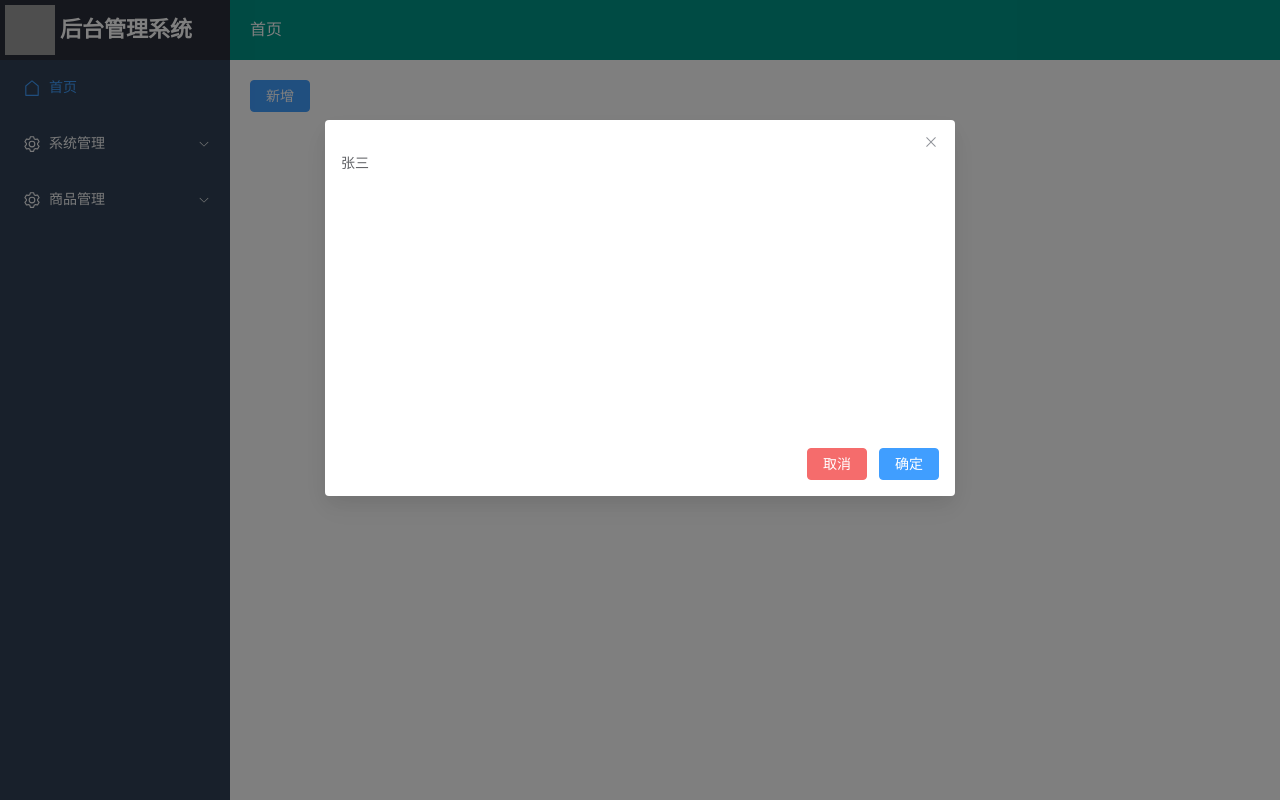
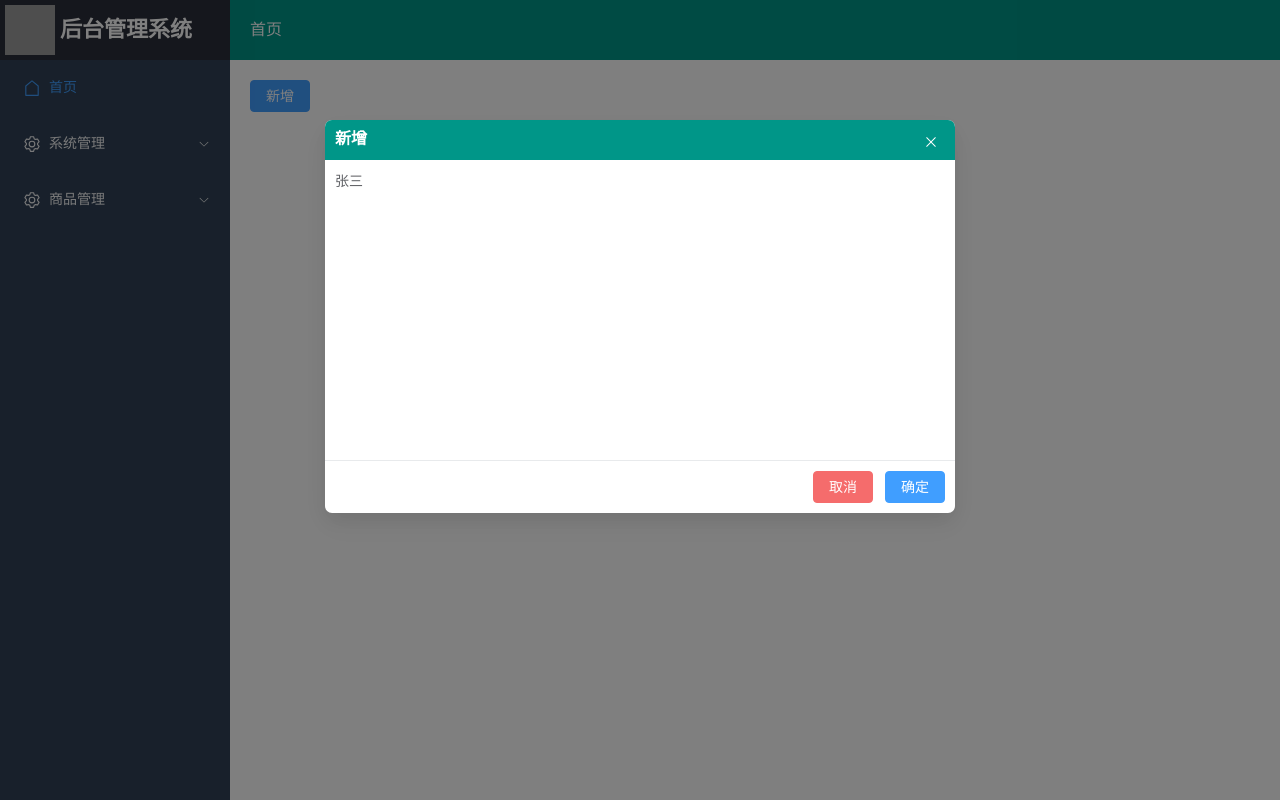
Before and after one commit to Bluesunn/Calligraphy, a Vue app in the folder background-project/: page /dashboard in a window 1280 px wide. Both pictures are taken after a click on the button "新增". Built offline with nearby package versions, Linux system fonts and the light colour scheme; grey boxes are pictures that could not be loaded.

Commit message:
弹框组件修改

```diff
--- a/background-project/src/components/SysDialog.vue
+++ b/background-project/src/components/SysDialog.vue
@@ -4,7 +4,7 @@
     :title="props.title"
     :width="props.width + 'px'"
     :before-close="onClose"
-    append-on-body
+    append-to-body
   >
     <div :style="{ height: props.height + 'px' }">
       <!-- 父组件传递过来的“东西”在此处展示 -->
@@ -26,7 +26,7 @@ interface DialogProps {
   width?: number;
   height?: number;
 }
-//接收父组件传递数据
+//定义props默认值
 const props = withDefaults(defineProps<DialogProps>(), {
   title: "标题",
   visible: false,
@@ -34,7 +34,7 @@ const props = withDefaults(defineProps<DialogProps>(), {
   height: 250,
 });
 
-//
+//自定义事件
 const emit = defineEmits(["onClose", "onConfirm"]);
 //定义弹框的关闭
 const onClose = () => {
@@ -46,14 +46,17 @@ const onConfirm = () => {
 };
 </script>
 
-<style scoped lang="scss">
+<style lang="scss" scope>
 .container {
   overflow-x: initial;
   overflow-y: auto;
 }
 .el-dialog {
+  padding: 0%;
   border-top-left-radius: 7px !important;
   border-top-right-radius: 7px !important;
+  border-bottom-left-radius: 7px !important;
+  border-bottom-right-radius: 7px !important;
   .el-dialog__header {
     margin-right: 0px;
     border-top-left-radius: 7px !important;
@@ -63,6 +66,9 @@ const onConfirm = () => {
       color: #fff;
       font-size: 16px;
       font-weight: 600;
+      padding-left: 10px;
+      position: relative;
+      top: 7px;
     }
   }
   .el-dialog__headerbtn {
--- a/background-project/src/hooks/useDialog.ts
+++ b/background-project/src/hooks/useDialog.ts
@@ -4,7 +4,7 @@ import { reactive } from "vue";
 export default function useDialog() {
   //定义弹框属性
   const dialog = reactive<DialogModel>({
-    title: "",
+    title: "新增",
     width: 630,
     height: 280,
     visible: false,
--- a/background-project/src/layout/Index.vue
+++ b/background-project/src/layout/Index.vue
@@ -19,7 +19,7 @@ import Header from "@/layout/header/Header.vue";
 import MenuBar from "@/layout/menu/MenuBar.vue";
 </script>
 
-<style scoped lang="scss">
+<style lang="scss" scoped>
 .mycontainer {
   height: 100%;
   .leftmenu {
--- a/background-project/src/layout/header/Header.vue
+++ b/background-project/src/layout/header/Header.vue
@@ -1,17 +1,17 @@
 <template>
-    <div class="header-container">
-        <BreadCrumb/>
-    </div>
+  <div class="header-container">
+    <BreadCrumb />
+  </div>
 </template>
 
 <script setup lang="ts">
-    import BreadCrumb from './BreadCrumb.vue';
+import BreadCrumb from "./BreadCrumb.vue";
 </script>
 
-<style scoped lang="scss">
-    .header-container{
-    display: flex;
-    align-items: center;
-    height: 100%;
+<style lang="scss" scoped>
+.header-container {
+  display: flex;
+  align-items: center;
+  height: 100%;
 }
 </style>
--- a/background-project/src/layout/menu/MenuBar.vue
+++ b/background-project/src/layout/menu/MenuBar.vue
@@ -126,7 +126,7 @@ const handleClose = (key: string, keyPath: string[]) => {
 };
 </script>
 
-<style scoped lang="scss">
+<style lang="scss" scoped>
 .el-menu-vertical-demo:not(.el-menu--collapse) {
   width: 230px;
   min-height: 400px;
--- a/background-project/src/layout/menu/MenuLogo.vue
+++ b/background-project/src/layout/menu/MenuLogo.vue
@@ -1,20 +1,19 @@
 <template>
   <div class="logo">
-        <img :src="MenuLogo"/>
-        <span class = "logo-title">{{ title }}</span>
+    <img :src="MenuLogo" />
+    <span class="logo-title">{{ title }}</span>
   </div>
 </template>
 
 <script setup lang="ts">
-    import MenuLogo from '@/assets/MenuLogo.png';
-    import { ref } from 'vue';
+import MenuLogo from "@/assets/MenuLogo.png";
+import { ref } from "vue";
 
-    const title = ref ('后台管理系统');
-
+const title = ref("后台管理系统");
 </script>
 
-<style scoped lang="scss">
-    .logo{
+<style lang="scss" scoped>
+.logo {
   display: flex;
   width: 100%;
   height: 60px;
@@ -22,19 +21,18 @@
   text-align: center;
   cursor: pointer;
   align-items: center;
-        img{
+  img {
     width: 50px;
     height: 50px;
     margin-right: 5px;
     margin-left: 5px;
   }
-        .logo-title{
-            color: #FFF;
+  .logo-title {
+    color: #fff;
     font-weight: 800;
     line-height: 60px;
     font-size: 22px;
     font-family: FangSong;
   }
 }
-
 </style>
--- a/background-project/src/views/dashboard/Index.vue
+++ b/background-project/src/views/dashboard/Index.vue
@@ -7,8 +7,8 @@
     :title="dialog.title"
     :height="dialog.height"
     :width="dialog.width"
-    @on-close="onClose"
-    @on-confirm="onConfirm"
+    @onClose="onClose"
+    @onConfirm="onConfirm"
   >
     <template v-slot:content> <div>张三</div> </template>
   </SysDialog>
@@ -17,9 +17,8 @@
 <script setup lang="ts">
 import SysDialog from "@/components/SysDialog.vue";
 import useDialog from "@/hooks/useDialog";
-import { reactive } from "vue";
 
-const { dialog, onClose, onConfirm, onShow } = useDialog();
+const { dialog, onClose, onConfirm, onShow } = useDialog(); //解构赋值
 
 //调用封装好的弹框组件
 const addBtn = () => {
```
Also changed, not shown: background-project/src/layout/header/BreadCrumb.vue (+16 -18 lines), 1 other file (tests, documents, lock files or other folders). Lines whose indentation alone changed are shown as unchanged.
